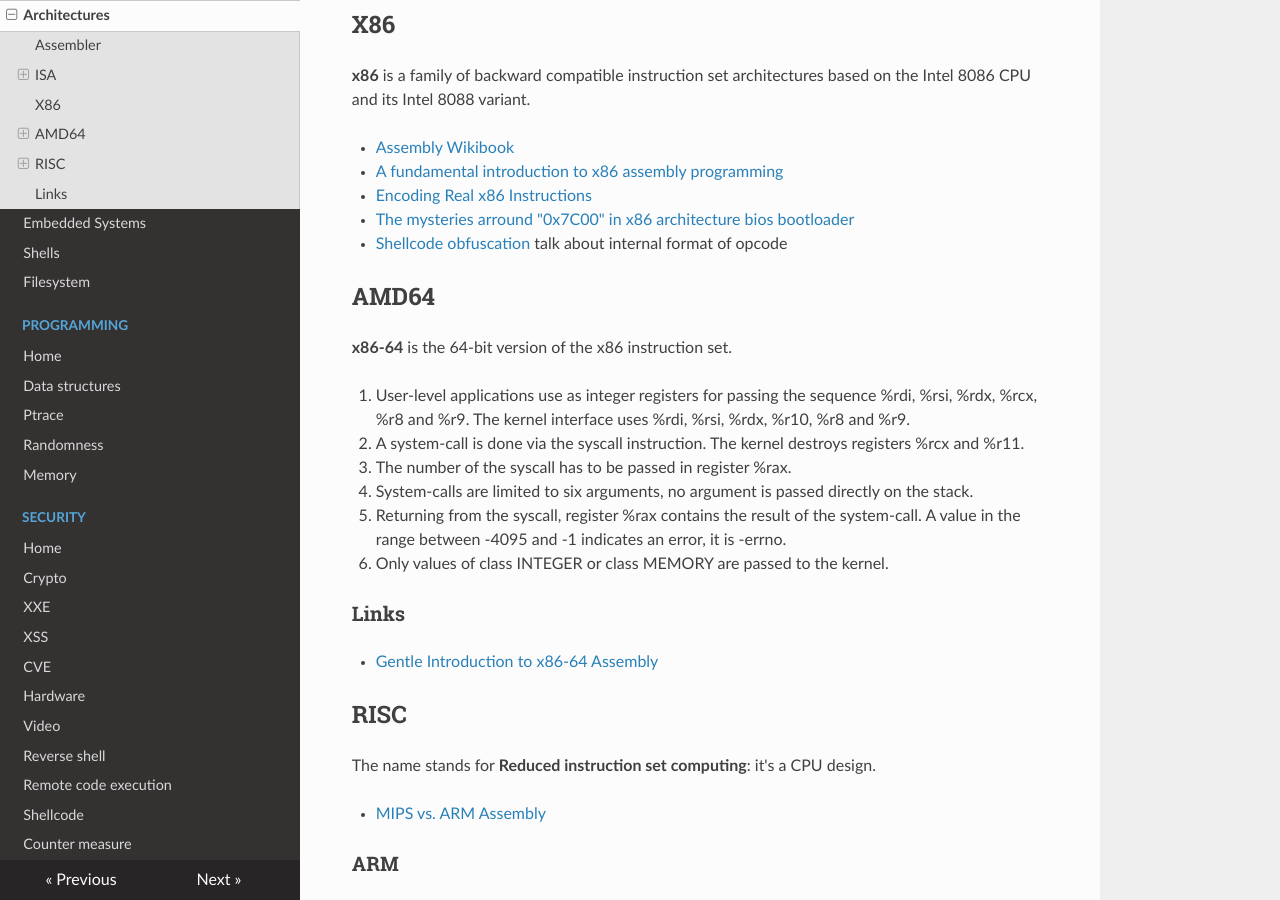
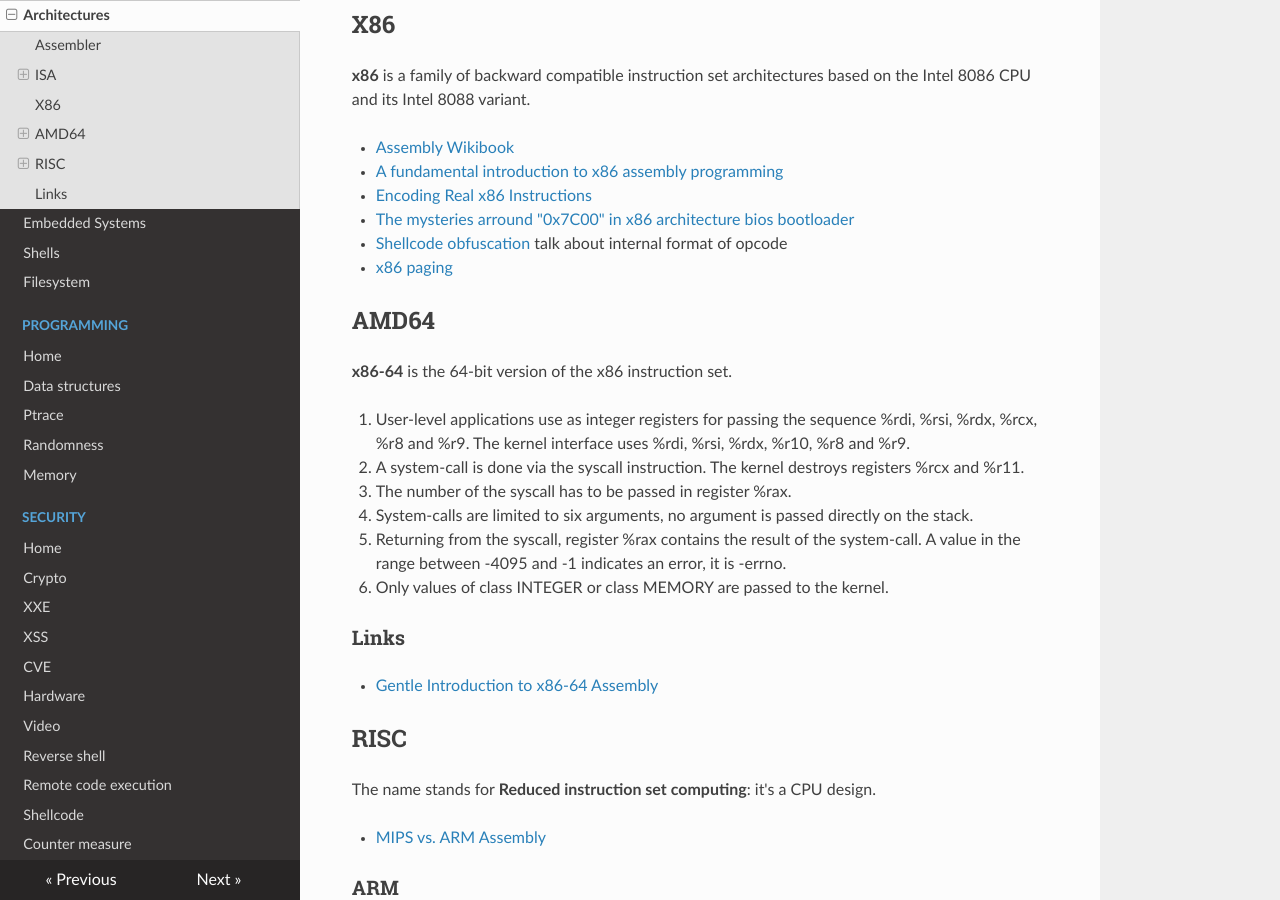
Before and after one commit to gipi/low-level, an MkDocs documentation site: the page built from docs/arch.md, in a window 1280 px wide and 900 px high, scrolled down 1303 px. Built offline with MkDocs 1.6.1, drawn with Linux system fonts in a browser that asks for light colours; nearby versions of some CDN libraries; old or Windows-style settings are respelled for this version of MkDocs.

Commit message:
Add link.

```diff
--- a/docs/arch.md
+++ b/docs/arch.md
@@ -57,6 +57,7 @@
  - [Encoding Real x86 Instructions](http://www.c-jump.com/CIS77/CPU/x86/lecture.html)
  - [The mysteries arround "0x7C00" in x86 architecture bios bootloader](http://www.glamenv-septzen.net/en/view/6)
  - [Shellcode obfuscation](https://breakdev.org/x86-shellcode-obfuscation-part-2/) talk about internal format of opcode
+ - [x86 paging](http://www.cirosantilli.com/x86-paging/)
 
 ## AMD64
 
```
